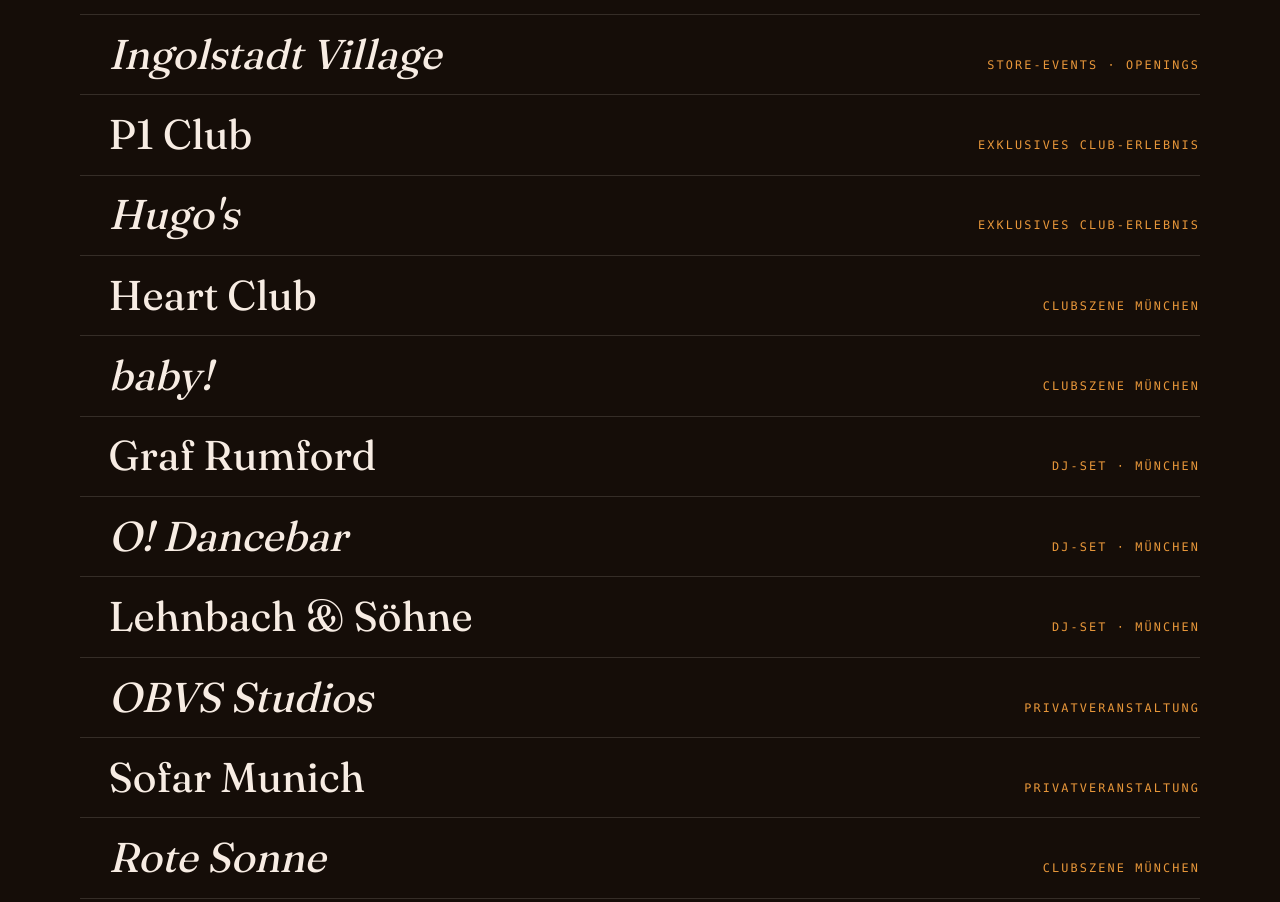
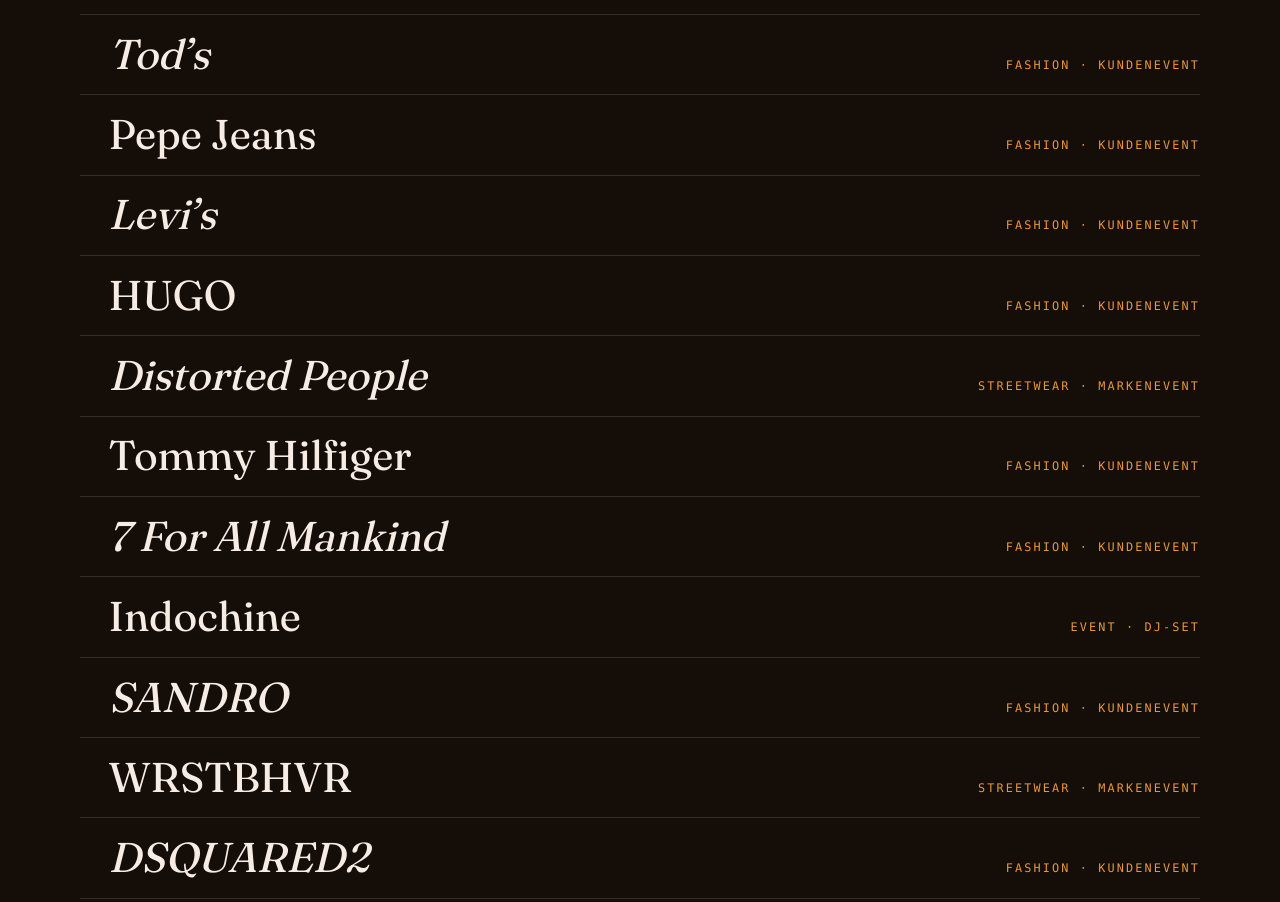
Before and after one commit to benjiholiday/benjiholiday.github.io, a plain HTML site: page index.html in a window 1280 px wide. Shown: the part 5900-6802 px from the top of the page. Drawn offline with Linux system fonts and the light colour scheme.

Commit message:
Add files via upload

```diff
--- a/partials/locations.html
+++ b/partials/locations.html
@@ -10,6 +10,17 @@
 <div class="lineup-row"><span class="lu-name">Lacoste</span><span class="lu-tag">Fashion · Kundenevent</span></div>
 <div class="lineup-row"><span class="lu-name">Philipp Plein</span><span class="lu-tag">Fashion · Kundenevent</span></div>
 <div class="lineup-row"><span class="lu-name">BOSS</span><span class="lu-tag">Fashion · Kundenevent</span></div>
+<div class="lineup-row"><span class="lu-name">Tod’s</span><span class="lu-tag">Fashion · Kundenevent</span></div>
+<div class="lineup-row"><span class="lu-name">Pepe Jeans</span><span class="lu-tag">Fashion · Kundenevent</span></div>
+<div class="lineup-row"><span class="lu-name">Levi’s</span><span class="lu-tag">Fashion · Kundenevent</span></div>
+<div class="lineup-row"><span class="lu-name">HUGO</span><span class="lu-tag">Fashion · Kundenevent</span></div>
+<div class="lineup-row"><span class="lu-name">Distorted People</span><span class="lu-tag">Streetwear · Markenevent</span></div>
+<div class="lineup-row"><span class="lu-name">Tommy Hilfiger</span><span class="lu-tag">Fashion · Kundenevent</span></div>
+<div class="lineup-row"><span class="lu-name">7 For All Mankind</span><span class="lu-tag">Fashion · Kundenevent</span></div>
+<div class="lineup-row"><span class="lu-name">Indochine</span><span class="lu-tag">Event · DJ-Set</span></div>
+<div class="lineup-row"><span class="lu-name">SANDRO</span><span class="lu-tag">Fashion · Kundenevent</span></div>
+<div class="lineup-row"><span class="lu-name">WRSTBHVR</span><span class="lu-tag">Streetwear · Markenevent</span></div>
+<div class="lineup-row"><span class="lu-name">DSQUARED2</span><span class="lu-tag">Fashion · Kundenevent</span></div>
 <div class="lineup-row"><span class="lu-name">Ingolstadt Village</span><span class="lu-tag">Store-Events · Openings</span></div>
 <div class="lineup-row"><span class="lu-name">P1 Club</span><span class="lu-tag">Exklusives Club-Erlebnis</span></div>
 <div class="lineup-row"><span class="lu-name">Hugo's</span><span class="lu-tag">Exklusives Club-Erlebnis</span></div>
```
